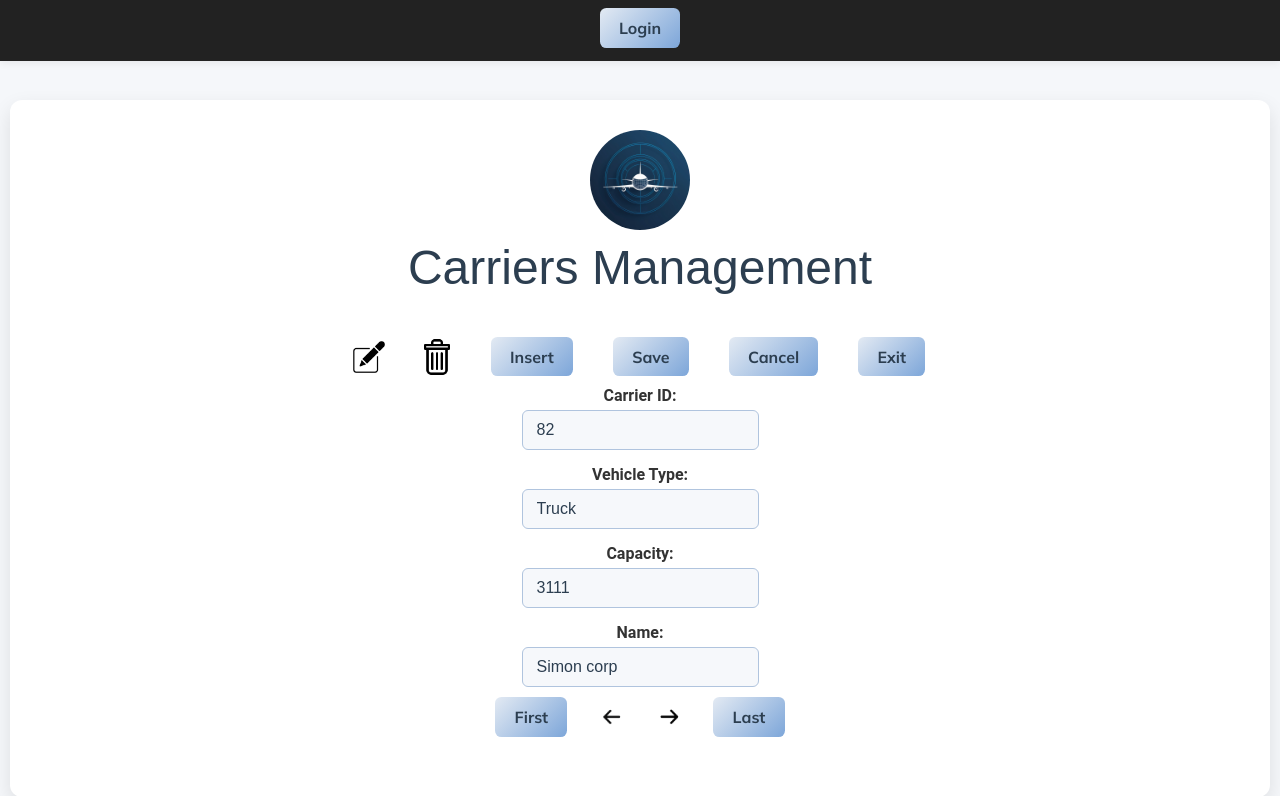
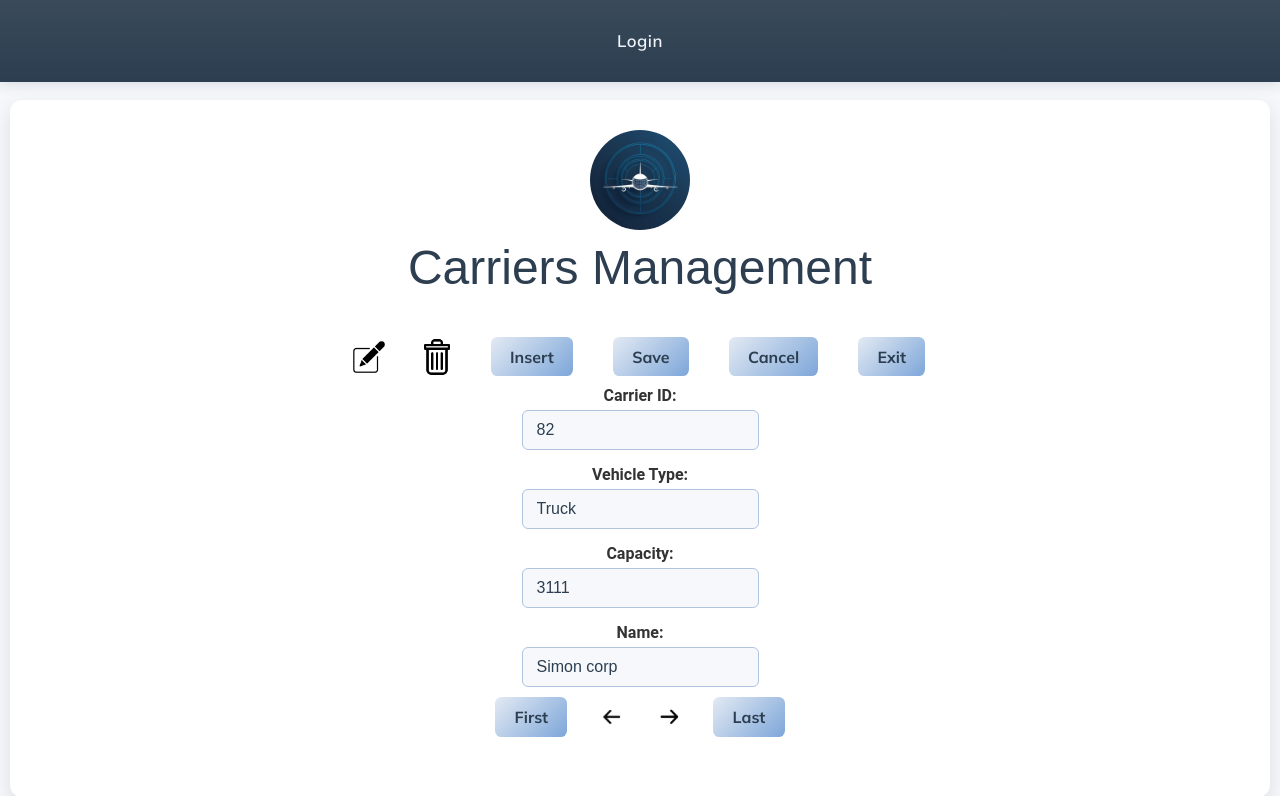
Before and after one commit to Henrique-Cunha17/g21_project, a Flask app: page /carriers in a window 1280 px wide. Shown: the top 796 px of the page. Run offline with Flask 3, Linux system fonts and the light colour scheme; parts of the project's set-up code (start-up, migrations or seed data) failed here and were passed over; some web fonts are replaced.

Commit message:
Navbar Improvements

```diff
--- a/static/css/main.css
+++ b/static/css/main.css
@@ -42,8 +42,10 @@ body, html {
     list-style: none;
     margin: 0;
     padding: 0;
+    height: 100%;
     width: 100%;
     background: transparent;
+    position: relative; /* importante para o pseudo-elemento do botão */
 }
 
 
@@ -77,6 +79,63 @@ h1 {
     border-color: #7da6d9;             /* azul claro ao focar */
     box-shadow: 0 0 0 2px rgba(125,166,217,0.15);
     background: #fff;
+}
+
+.navbar-btn {
+    display: flex;
+    position: relative;
+    background: none;
+    border: none;
+    color: #f1f4fa;
+    font-family: "Mulish", sans-serif;
+    height: 100%;
+    font-size: 1.05rem;
+    font-weight: 600;
+    padding: 0px 18px;
+    margin: 0 6px;
+    border-radius: 4px;
+    transition: background 0.2s, color 0.2s, box-shadow 0.2s;
+    cursor: pointer;
+    outline: none;
+    letter-spacing: 0.5px;
+    text-decoration: none;
+    z-index: 1;
+    overflow: hidden;
+    align-items: center;
+    justify-content: center;
+}
+
+.navbar-btn:hover,
+.navbar-btn:focus {
+    background: rgba(44,62,80,0.85); /* fundo mais escuro ao hover */
+    color: #fff;
+    box-shadow: 0 4px 24px 4px rgba(44,62,80,0.25);
+}
+
+.navbar {
+    position: fixed;
+    top: 0;
+    left: 0;
+    width: 100vw;
+    z-index: 1000;
+    border-bottom: 2px solid #2c3e50;
+    background: linear-gradient(180deg, #3a4a5a 0%, #2c3e50 100%);
+    display: flex;
+    justify-content: center;
+    align-items: center;
+    height: 80px;
+    box-shadow: 0 2px 12px rgba(44,62,80,0.15);
+    transition: background 0.3s, box-shadow 0.3s, border-color 0.3s;
+    backdrop-filter: blur(2px);
+}
+
+.navbar li {
+    height: 100%;
+    display: flex;
+    align-items: center;
+    justify-content: center;
+    margin: 0;
+    padding: 0;
 }
 
 /* Buttons */
@@ -244,50 +303,6 @@ img {
     transition: transform 0.6s;
 }
 
-.btnfull {
-    display: inline-block;
-    padding: 12px 24px;
-    font-size: 1.1rem;
-    background-color: #007BFF;
-    color: white;
-    text-decoration: none;
-    border-radius: 5px;
-    margin: 10px 5px;
-    border: none;
-    transition: background-color 0.3s, transform 0.3s, box-shadow 0.3s;
-    text-align: center;
-    cursor: pointer;
-    font-weight: 500;
-    white-space: normal;      /* Permite várias linhas */
-    overflow: visible;        /* Não corta o conteúdo */
-    text-overflow: unset;     /* Não usa "..." */
-    width: auto;              /* Adapta ao conteúdo */
-    min-width: 0;
-    max-width: 100%;
-    box-sizing: border-box;
-}
-
-.btnfull:hover {
-    background-color: #0056b3;
-    transform: scale(1.05);
-    box-shadow: 0 4px 10px rgba(0, 0, 0, 0.2);
-}
-
-.navbar {
-    position: fixed;
-    top: 0;
-    left: 0;
-    width: 100vw;
-    z-index: 1000;
-    border-bottom: 1px solid #222;
-    background: #222;
-    display: flex;
-    justify-content: center;
-    align-items: center;
-    height: 60px;
-    box-shadow: 0 2px 8px rgba(0,0,0,0.07);
-}
-
 /* Statistics Chart & Table */
 .stats-container {
     margin-top: 30px;
--- a/templates/base.html
+++ b/templates/base.html
@@ -14,16 +14,16 @@
         <nav class="navbar">
             <ul class="menu">
                 {% if ulogin == None %}
-                    <li><a class="btn" href="/login">Login</a></li>
+                    <li><a class="navbar-btn" href="/login">Login</a></li>
                 {% else %}
-                    <li><a class="btn" href="/logoff">Logoff</a></li>
-                    <li><a class="btn" href="/carriers">Carriers</a></li>
-                    <li><a class="btn" href="/shipments">Shipments</a></li>
-                    <li><a class="btn" href="/shipment_details">Shipment Details</a></li>
-                    <li><a class="btn" href="/warehouses">Warehouses</a></li>
-                    <li><a class="btn" href="/statistics">Statistics</a></li>
-                    <li><a class="btn" href="/Userlogin">Users</a></li>
-                    <li><a class="btn" style="color:rgb(12, 42, 52)">USER: {{ulogin}}</a></li>
+                    <li><a class="navbar-btn" href="/logoff">Logoff</a></li>
+                    <li><a class="navbar-btn" href="/carriers">Carriers</a></li>
+                    <li><a class="navbar-btn" href="/shipments">Shipments</a></li>
+                    <li><a class="navbar-btn" href="/shipment_details">Shipment Details</a></li>
+                    <li><a class="navbar-btn" href="/warehouses">Warehouses</a></li>
+                    <li><a class="navbar-btn" href="/statistics">Statistics</a></li>
+                    <li><a class="navbar-btn" href="/Userlogin">Users</a></li>
+                    <li><a class="navbar-btn" style="color:rgb(12, 42, 52)">USER: {{ulogin}}</a></li>
                 {% endif %}
             </ul>
         </nav>
```
